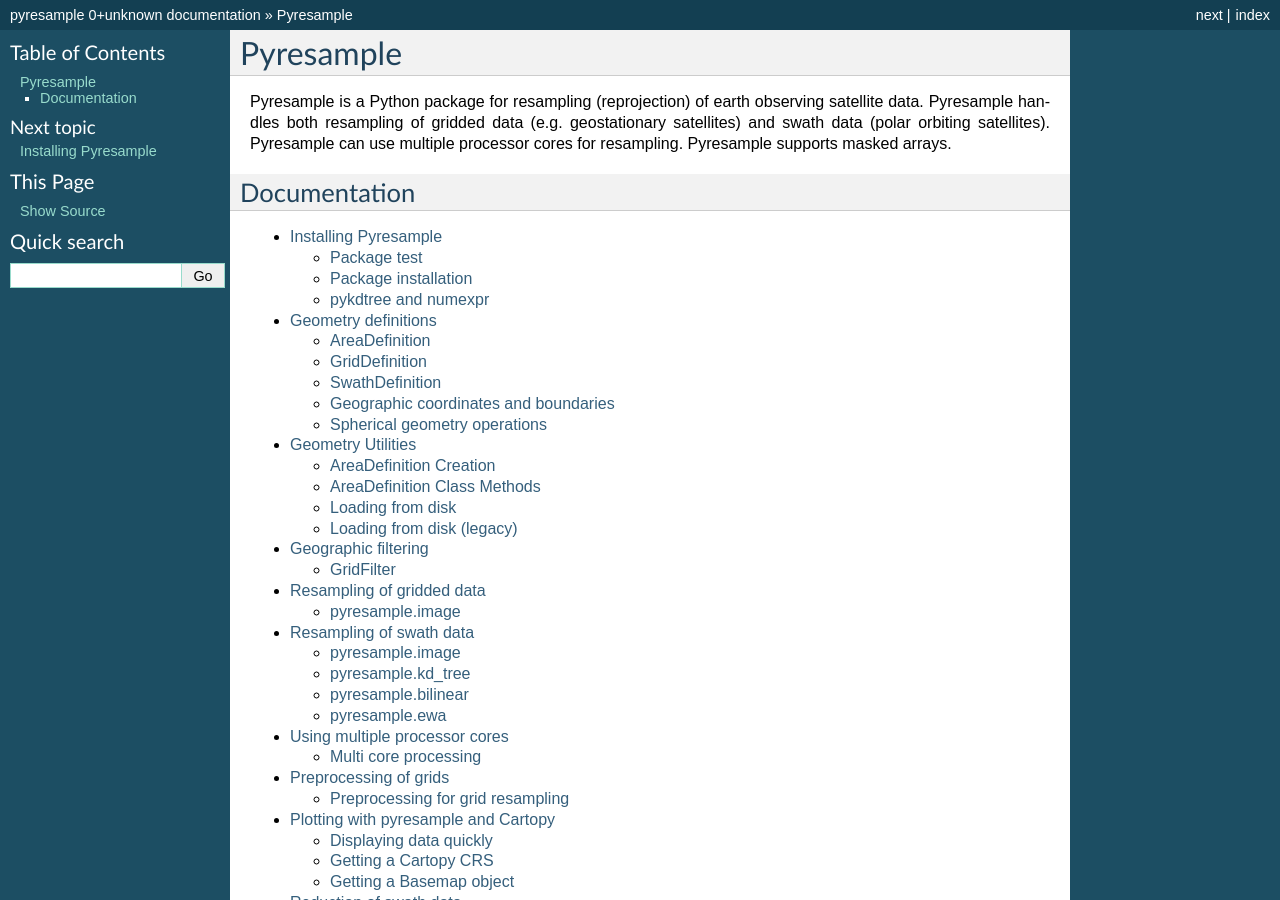
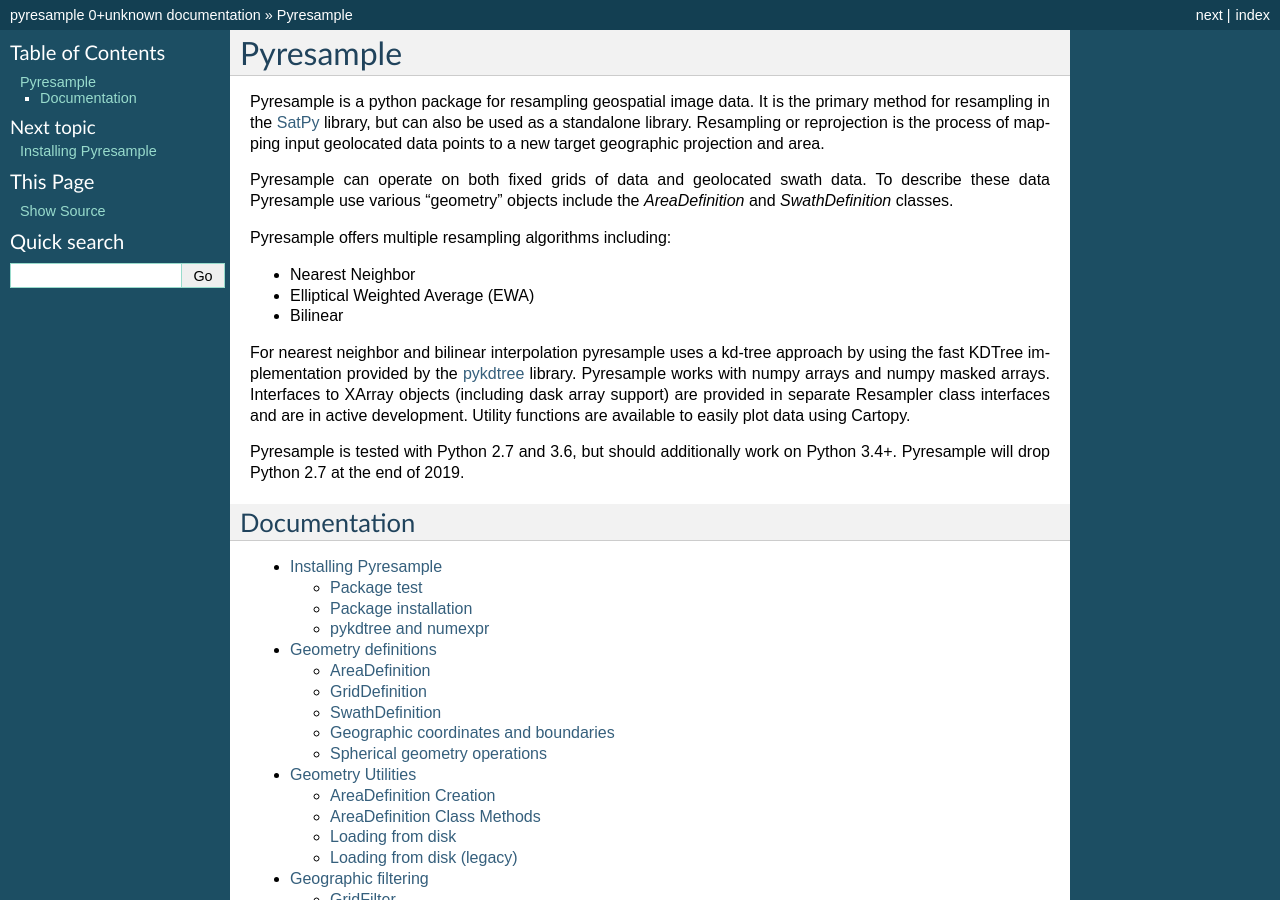
Before and after one commit to pytroll/pyresample, a Sphinx documentation site: the page built from docs/source/index.rst, in a window 1280 px wide and 900 px high. Built offline with Sphinx 7.4.7, drawn with Linux system fonts in a browser that asks for light colours.

Commit message:
Update README and doc home page to more clearly explain pyresample

```diff
--- a/docs/source/index.rst
+++ b/docs/source/index.rst
@@ -1,13 +1,32 @@
-.. pyresample documentation master file, created by
-   sphinx-quickstart on Tue Jan  5 13:01:32 2010.
-   You can adapt this file completely to your liking, but it should at least
-   contain the root `toctree` directive.
+Pyresample
+==========
 
-Pyresample
-======================================
-Pyresample is a Python package for resampling (reprojection) of earth observing satellite data.
-Pyresample handles both resampling of gridded data (e.g. geostationary satellites) and swath data (polar orbiting satellites).
-Pyresample can use multiple processor cores for resampling. Pyresample supports masked arrays.
+Pyresample is a python package for resampling geospatial image data. It is the
+primary method for resampling in the `SatPy <https://github.com/pytroll/satpy>`_
+library, but can also be used as a standalone library. Resampling or
+reprojection is the process of mapping input geolocated data points to a
+new target geographic projection and area.
+
+Pyresample can operate on both fixed grids of data and geolocated swath data.
+To describe these data Pyresample use various "geometry" objects include the
+`AreaDefinition` and `SwathDefinition` classes.
+
+Pyresample offers multiple resampling algorithms including:
+
+- Nearest Neighbor
+- Elliptical Weighted Average (EWA)
+- Bilinear
+
+For nearest neighbor and bilinear interpolation pyresample uses a kd-tree
+approach by using the fast KDTree implementation provided by the
+`pykdtree <https://github.com/storpipfugl/pykdtree>`_ library.
+Pyresample works with numpy arrays and numpy masked arrays. Interfaces to
+XArray objects (including dask array support) are provided in separate
+Resampler class interfaces and are in active development.
+Utility functions are available to easily plot data using Cartopy.
+
+Pyresample is tested with Python 2.7 and 3.6, but should additionally work
+on Python 3.4+. Pyresample will drop Python 2.7 at the end of 2019.
 
 Documentation
 -------------
```
Also changed, not shown: README.md (+27 -11 lines).
